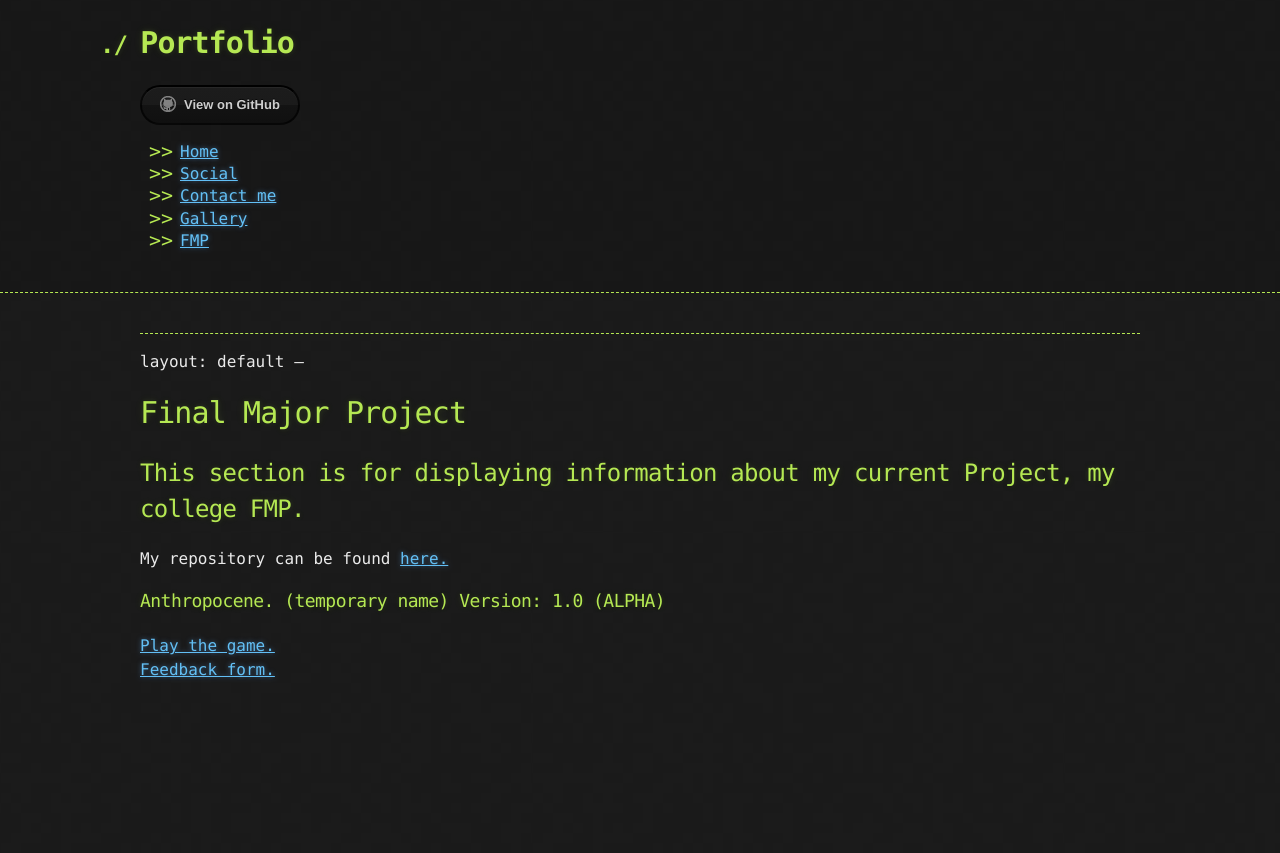
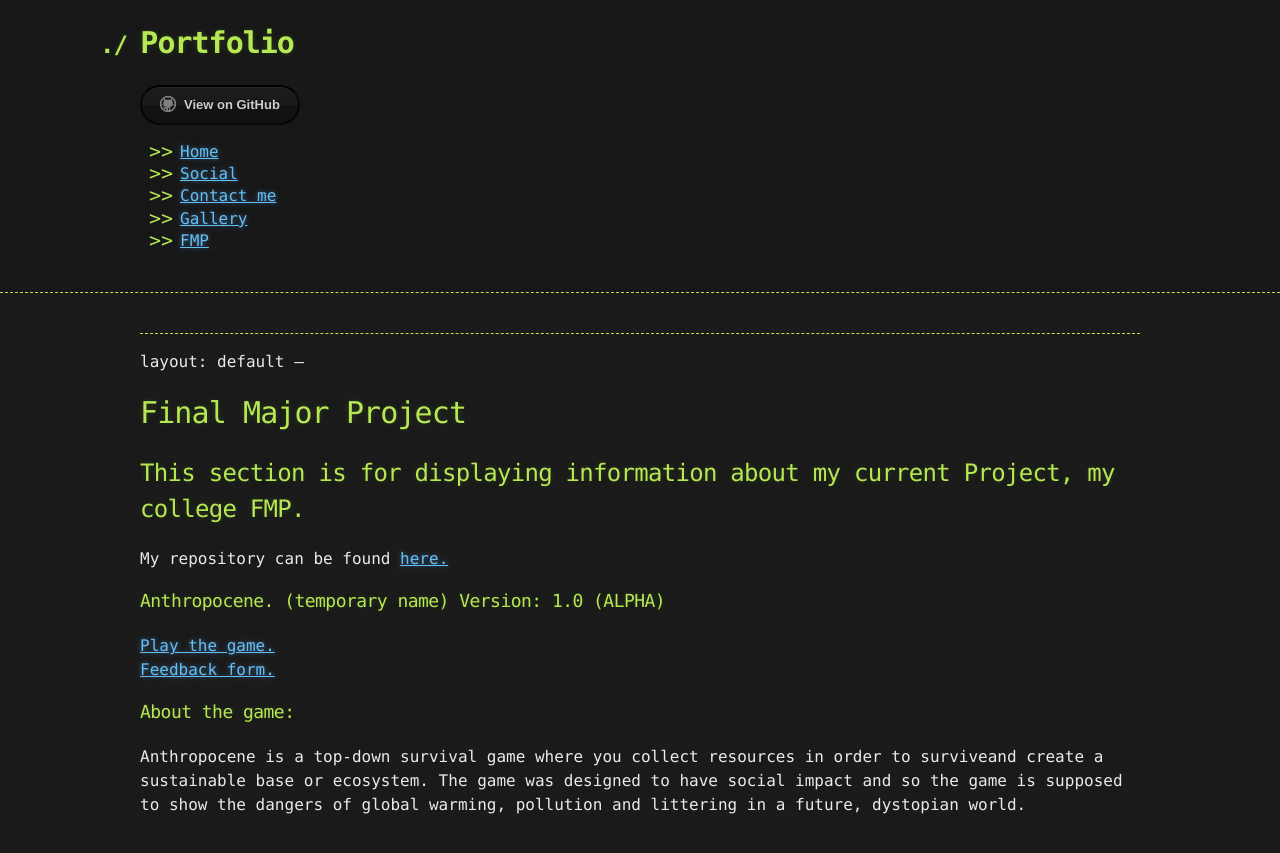
Before and after one commit to ElliotEserin/Portfolio, a Jekyll site: the page built from FMP.md, in a window 1280 px wide. Shown: the top 853 px of the page. Built offline with Jekyll 4.4.1, drawn with Linux system fonts in a browser that asks for light colours; our own code applies the rules of GitHub Pages for plain Markdown files; the repository's description, which GitHub fills in, is left out.

Commit message:
Update FMP.md

```diff
--- a/FMP.md
+++ b/FMP.md
@@ -13,3 +13,7 @@ My repository can be found [here.](https://github.com/ElliotEserin/Anthropocene-
 <a href="game.html"> Play the game. </a>
 <br>
 [Feedback form.](https://docs.google.com/forms/d/e/1FAIpQLSeBsKZaDSpUHMq6CRjnLrW463o8pFNgcwlY2b0wueJP0v0fKA/viewform?usp=sf_link)
+
+### About the game:
+
+Anthropocene is a top-down survival game where you collect resources in order to surviveand create a sustainable base or ecosystem. The game was designed to have social impact and so the game is supposed to show the dangers of global warming, pollution and littering in a future, dystopian world.
```
